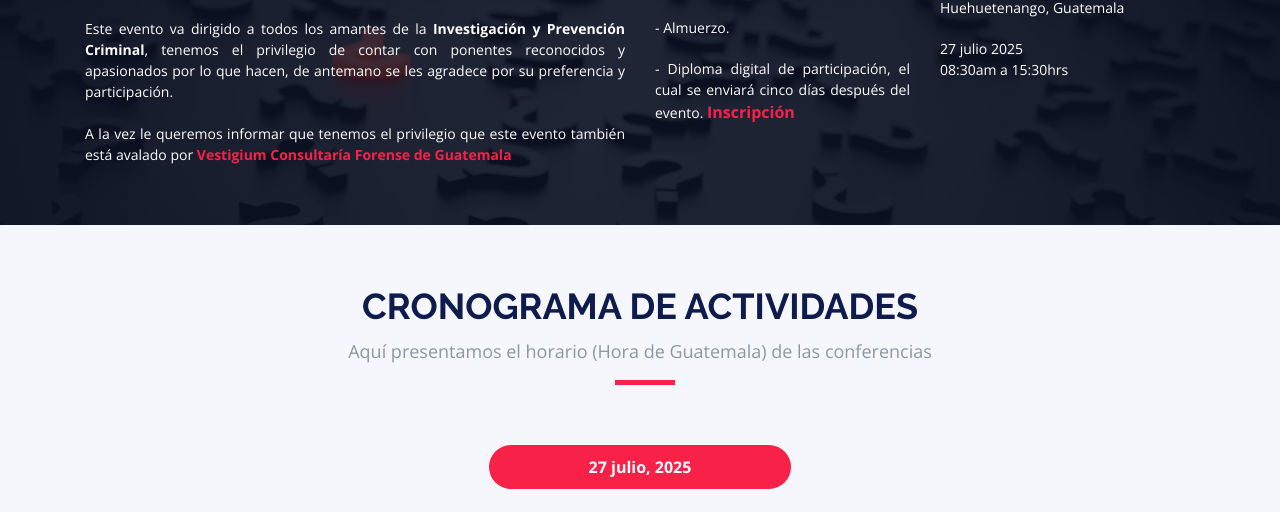
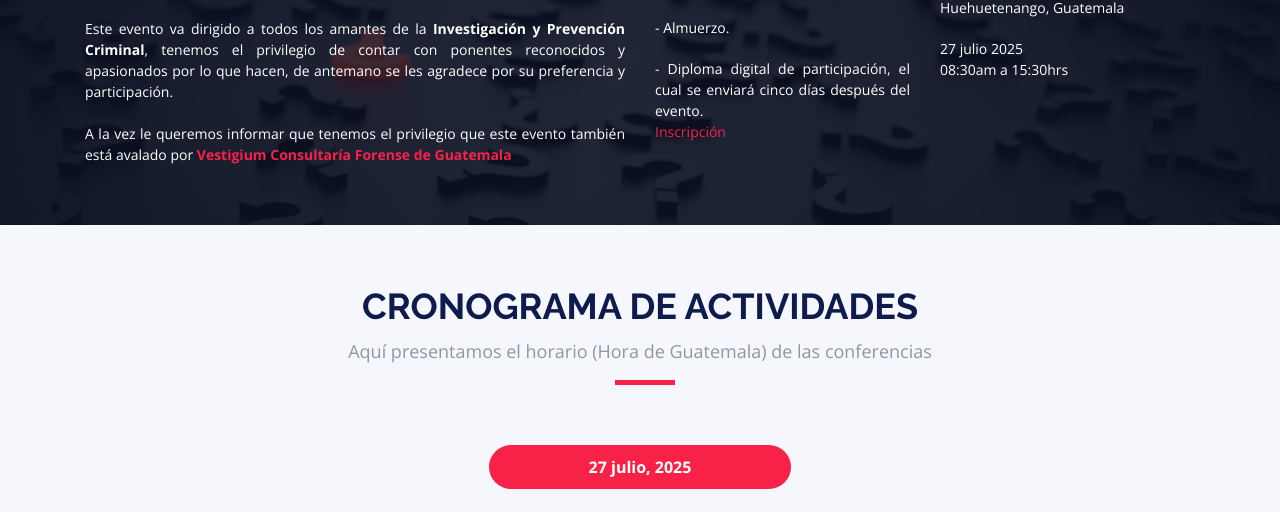
Before and after one commit to anprofor/ejemplo, a plain HTML site: page index.html in a window 1280 px wide. Shown: the part 937-1449 px from the top of the page. Drawn offline with nearby package versions, Linux system fonts and the light colour scheme.

Commit message:
Update index.html

```diff
--- a/index.html
+++ b/index.html
@@ -99,7 +99,8 @@
             <p align="justify">- Precio: Q. 250.00 <br>Incluye:
             <p align="justify">    - Almuerzo.
             <p align="justify">    -  Diploma digital de participación, el cual se enviará cinco días después del evento.
-             <a href="https://forms.gle/YwXeavqJu9nXXywYA" class="about-btn scrollto"><FONT SIZE=3><b>Inscripción</b></font></a>
+              <br>
+               <a class="fcc-btn" href="https://forms.gle/YwXeavqJu9nXXywYA">Inscripción</a>
 
                   </p>
               </p>
```
